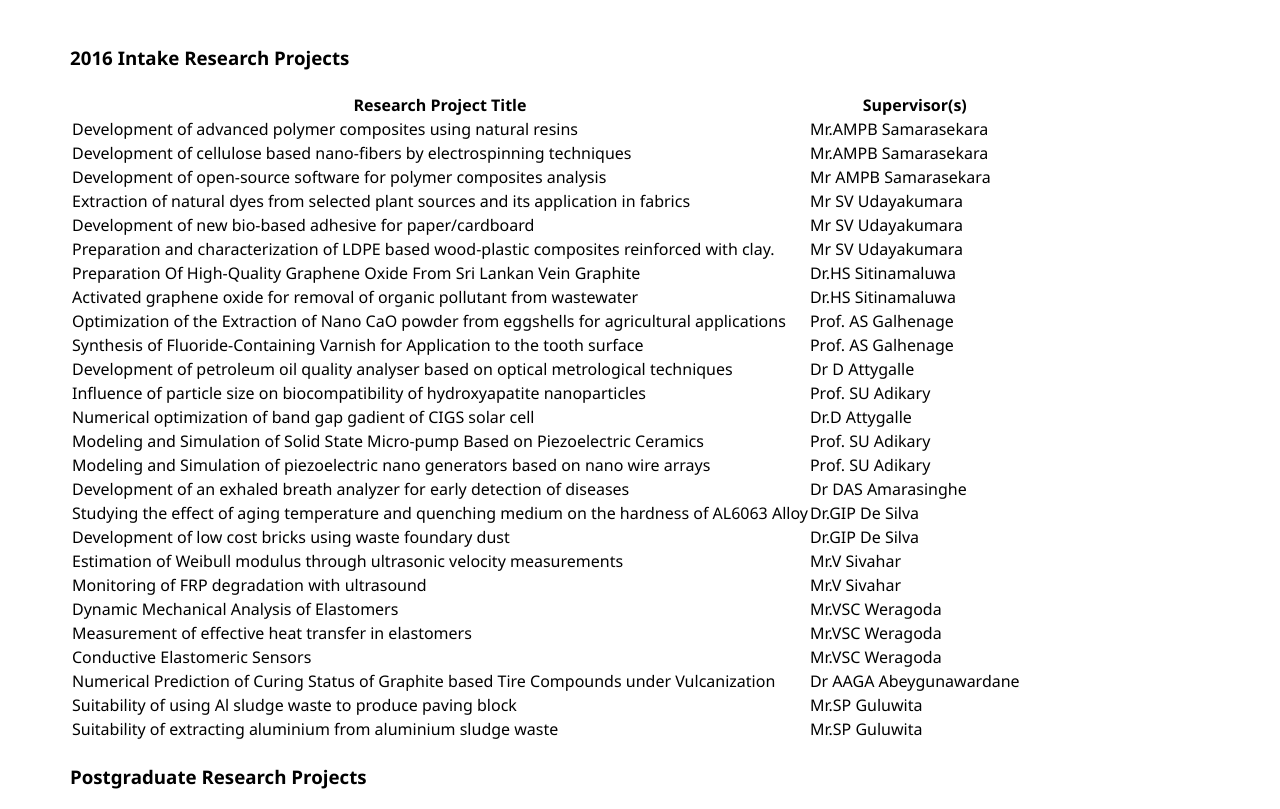
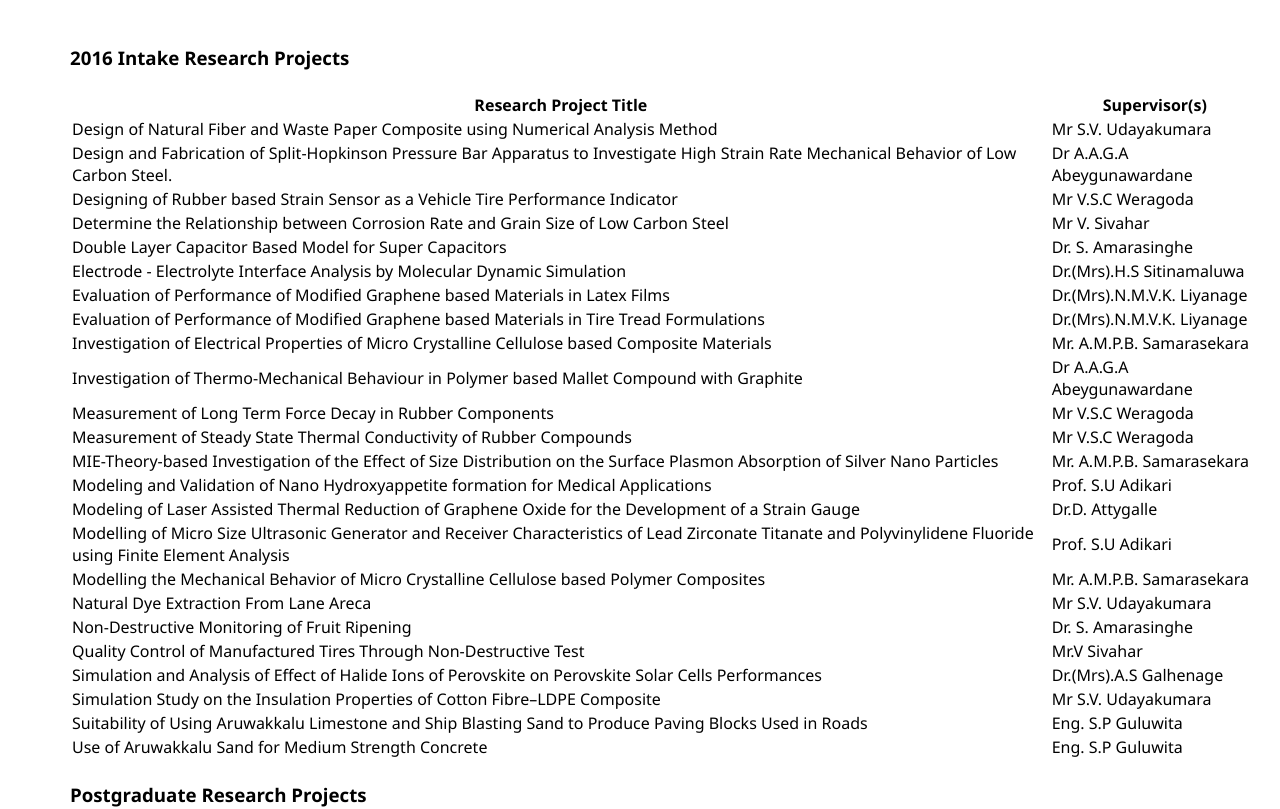
Before and after one commit to Material-Web-Devs/trial, a React (Create React App) app in the folder react-somes/: page /Academics in a window 1280 px wide. Shown: the part 1843-2652 px from the top of the page. Built offline with nearby package versions, Linux system fonts and the light colour scheme.

Commit message:
Update Academics.jsx

```diff
--- a/react-somes/src/pages/Academics.jsx
+++ b/react-somes/src/pages/Academics.jsx
@@ -325,135 +325,124 @@ const Academics = () => {
                     </tr>
 
                     <tr>
-                        <td>Development of advanced polymer composites using natural resins</td>
-                        <td>Mr.AMPB Samarasekara</td>
+                        <td>Design of Natural Fiber and Waste Paper Composite using Numerical Analysis Method</td>
+                        <td>Mr S.V. Udayakumara</td>
                     </tr>
 
                     <tr>
-                        <td>Development of cellulose based nano-fibers by electrospinning techniques</td>
-                        <td>Mr.AMPB Samarasekara</td>
+                        <td>Design and Fabrication of Split-Hopkinson Pressure Bar Apparatus to Investigate High Strain Rate Mechanical Behavior of Low Carbon Steel.	</td>
+                        <td>Dr A.A.G.A Abeygunawardane</td>
                     </tr>
 
                     <tr>
-                        <td>Development of open-source software for polymer composites analysis</td>
-                        <td>Mr AMPB Samarasekara</td>
+                        <td>Designing of Rubber based Strain Sensor as a Vehicle Tire Performance Indicator	</td>
+                        <td>Mr V.S.C Weragoda</td>
                     </tr>
 
                     <tr>
-                        <td>Extraction of natural dyes from selected plant sources and its application in fabrics</td>
-                        <td>Mr SV Udayakumara</td>
+                        <td>Determine the Relationship between Corrosion Rate and Grain Size of Low Carbon Steel</td>
+                        <td>Mr V. Sivahar</td>
                     </tr>
 
                     <tr>
-                        <td>Development of new bio-based adhesive for paper/cardboard</td>
-                        <td>Mr SV Udayakumara</td>
+                        <td>Double Layer Capacitor Based Model for Super Capacitors	</td>
+                        <td>Dr. S. Amarasinghe</td>
                     </tr>
 
                     <tr>
-                        <td>Preparation and characterization of LDPE based wood-plastic composites reinforced with clay.</td>
-                        <td>Mr SV Udayakumara</td>
+                        <td>Electrode - Electrolyte Interface Analysis by Molecular Dynamic Simulation	</td>
+                        <td>Dr.(Mrs).H.S Sitinamaluwa</td>
                     </tr>
 
                     <tr>
-                        <td>Preparation Of High-Quality Graphene Oxide From Sri Lankan Vein Graphite</td>
-                        <td>Dr.HS Sitinamaluwa</td>
+                        <td>Evaluation of Performance of Modified Graphene based Materials in Latex Films	</td>
+                        <td>Dr.(Mrs).N.M.V.K. Liyanage</td>
                     </tr>
 
                     <tr>
-                        <td>Activated graphene oxide for removal of organic pollutant from wastewater</td>
-                        <td>Dr.HS Sitinamaluwa</td>
+                        <td>Evaluation of Performance of Modified Graphene based Materials in Tire Tread Formulations	</td>
+                        <td>Dr.(Mrs).N.M.V.K. Liyanage</td>
                     </tr>
 
                     <tr>
-                        <td>Optimization of the Extraction of Nano CaO powder from eggshells for agricultural applications</td>
-                        <td>Prof. AS Galhenage</td>
+                        <td>Investigation of Electrical Properties of Micro Crystalline Cellulose based Composite Materials	</td>
+                        <td>Mr. A.M.P.B. Samarasekara</td>
                     </tr>
 
                     <tr>
-                        <td>Synthesis of Fluoride-Containing Varnish for Application to the tooth surface</td>
-                        <td>Prof. AS Galhenage</td>
+                        <td>Investigation of Thermo-Mechanical Behaviour in Polymer based Mallet Compound with Graphite	</td>
+                        <td>Dr A.A.G.A Abeygunawardane</td>
                     </tr>
 
                     <tr>
-                        <td>Development of petroleum oil quality analyser based on optical metrological techniques</td>
-                        <td>Dr D Attygalle</td>
+                        <td>Measurement of Long Term Force Decay in Rubber Components	</td>
+                        <td>Mr V.S.C Weragoda</td>
                     </tr>
 
                     <tr>
-                        <td>Influence of particle size on biocompatibility of hydroxyapatite nanoparticles</td>
-                        <td>Prof. SU Adikary</td>
+                        <td>Measurement of Steady State Thermal Conductivity of  Rubber Compounds</td>
+                        <td>Mr V.S.C Weragoda</td>
                     </tr>
 
                     <tr>
-                        <td>Numerical optimization of band gap gadient of CIGS solar cell</td>
-                        <td>Dr.D Attygalle</td>
+                        <td>MIE-Theory-based Investigation of the Effect of Size Distribution on the Surface Plasmon Absorption of Silver Nano Particles</td>
+                        <td>Mr. A.M.P.B. Samarasekara</td>
                     </tr>
 
                     <tr>
-                        <td>Modeling and Simulation of Solid State Micro-pump Based on Piezoelectric Ceramics</td>
-                        <td>Prof. SU Adikary</td>
+                        <td>Modeling and Validation of  Nano Hydroxyappetite formation for Medical Applications</td>
+                        <td>Prof. S.U Adikari</td>
                     </tr>
 
                     <tr>
-                        <td>Modeling and Simulation of piezoelectric nano generators based on nano wire arrays</td>
-                        <td>Prof. SU Adikary</td>
+                        <td>Modeling of Laser Assisted Thermal Reduction of Graphene Oxide for the Development of a Strain Gauge</td>
+                        <td>Dr.D. Attygalle</td>
                     </tr>
 
                     <tr>
-                        <td>Development of an exhaled breath analyzer for early detection of diseases</td>
-                        <td>Dr DAS Amarasinghe</td>
+                        <td>Modelling of Micro Size Ultrasonic Generator and Receiver Characteristics of  Lead Zirconate Titanate and  Polyvinylidene Fluoride using Finite  Element  Analysis</td>
+                        <td>Prof. S.U Adikari</td>
                     </tr>
 
                     <tr>
-                        <td>Studying the effect of aging temperature and quenching medium on the hardness of AL6063 Alloy</td>
-                        <td>Dr.GIP De Silva</td>
+                        <td>Modelling the Mechanical Behavior of Micro Crystalline Cellulose based Polymer Composites</td>
+                        <td>Mr. A.M.P.B. Samarasekara</td>
                     </tr>
 
                     <tr>
-                        <td>Development of low cost bricks using waste foundary dust</td>
-                        <td>Dr.GIP De Silva</td>
+                        <td>Natural Dye Extraction From Lane Areca</td>
+                        <td>Mr S.V. Udayakumara</td>
                     </tr>
 
                     <tr>
-                        <td>Estimation of Weibull modulus through ultrasonic velocity measurements</td>
+                        <td>Non-Destructive Monitoring of Fruit Ripening</td>
+                        <td>Dr. S. Amarasinghe</td>
+                    </tr>
+
+                    <tr>
+                        <td>Quality Control of Manufactured Tires Through Non-Destructive Test</td>
                         <td>Mr.V Sivahar</td>
                     </tr>
 
                     <tr>
-                        <td>Monitoring of FRP degradation with ultrasound</td>
-                        <td>Mr.V Sivahar</td>
+                        <td>Simulation and  Analysis of  Effect of Halide Ions of Perovskite on Perovskite Solar Cells Performances</td>
+                        <td>Dr.(Mrs).A.S Galhenage</td>
                     </tr>
 
                     <tr>
-                        <td>Dynamic Mechanical Analysis of Elastomers</td>
-                        <td>Mr.VSC Weragoda</td>
+                        <td>Simulation Study on the Insulation Properties of Cotton Fibre–LDPE Composite</td>
+                        <td>Mr S.V. Udayakumara</td>
                     </tr>
 
                     <tr>
-                        <td>Measurement of effective heat transfer in elastomers</td>
-                        <td>Mr.VSC Weragoda</td>
+                        <td>Suitability of Using Aruwakkalu Limestone and Ship Blasting Sand to Produce Paving Blocks Used in Roads</td>
+                        <td>Eng. S.P Guluwita</td>
                     </tr>
 
                     <tr>
-                        <td>Conductive Elastomeric Sensors</td>
-                        <td>Mr.VSC Weragoda</td>
+                        <td>Use of Aruwakkalu Sand for Medium Strength Concrete</td>
+                        <td>Eng. S.P Guluwita</td>
                     </tr>
-
-                    <tr>
-                        <td>Numerical Prediction of Curing Status of Graphite based Tire Compounds under Vulcanization</td>
-                        <td>Dr AAGA Abeygunawardane</td>
-                    </tr>
-
-                    <tr>
-                        <td>Suitability of using Al sludge waste to produce paving block</td>
-                        <td>Mr.SP Guluwita</td>
-                    </tr>
-
-                    <tr>
-                        <td>Suitability of  extracting aluminium from aluminium sludge waste</td>
-                        <td>Mr.SP Guluwita</td>
-                    </tr>
-
                 </table>
             </div>
 
```
